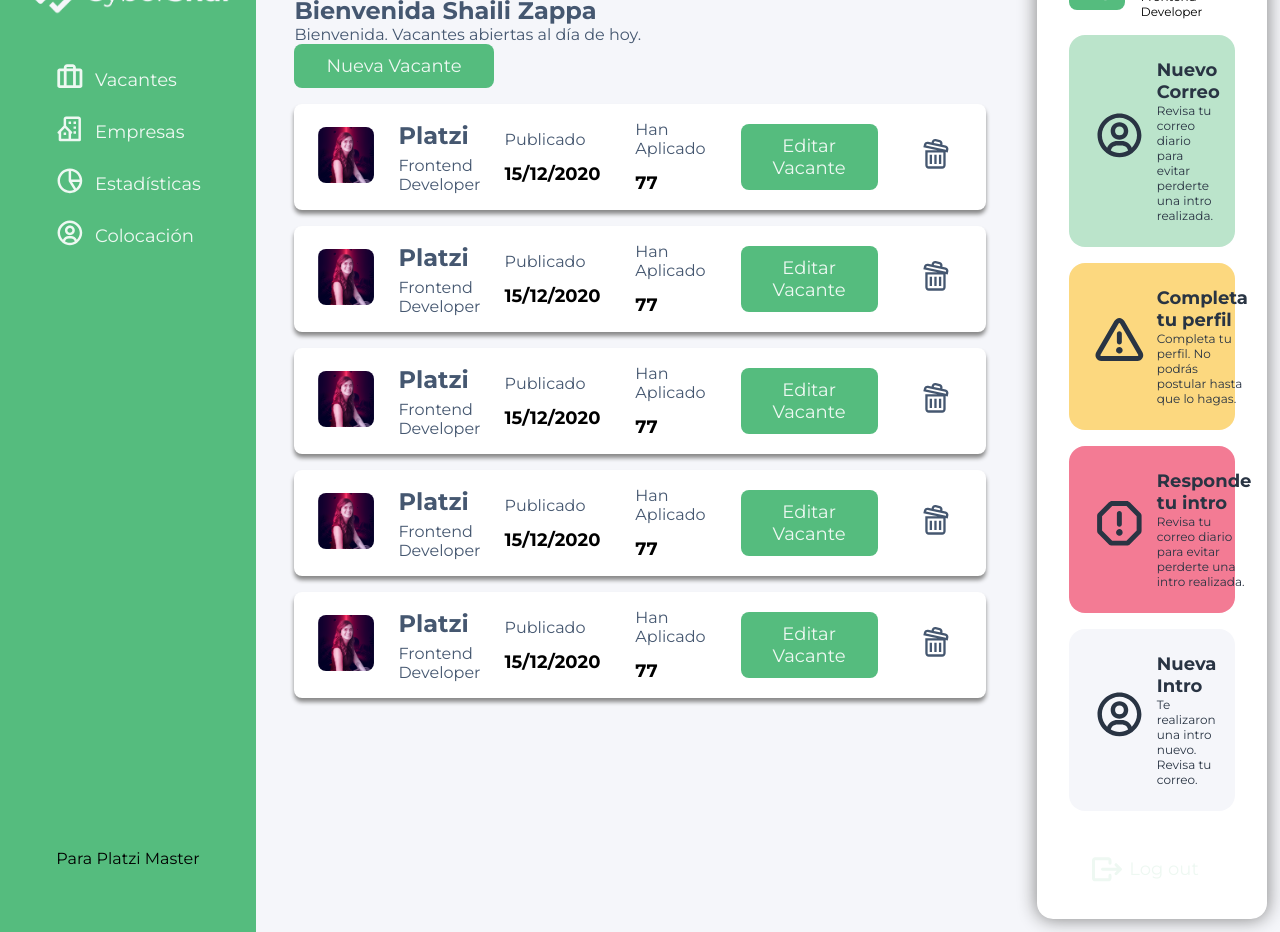
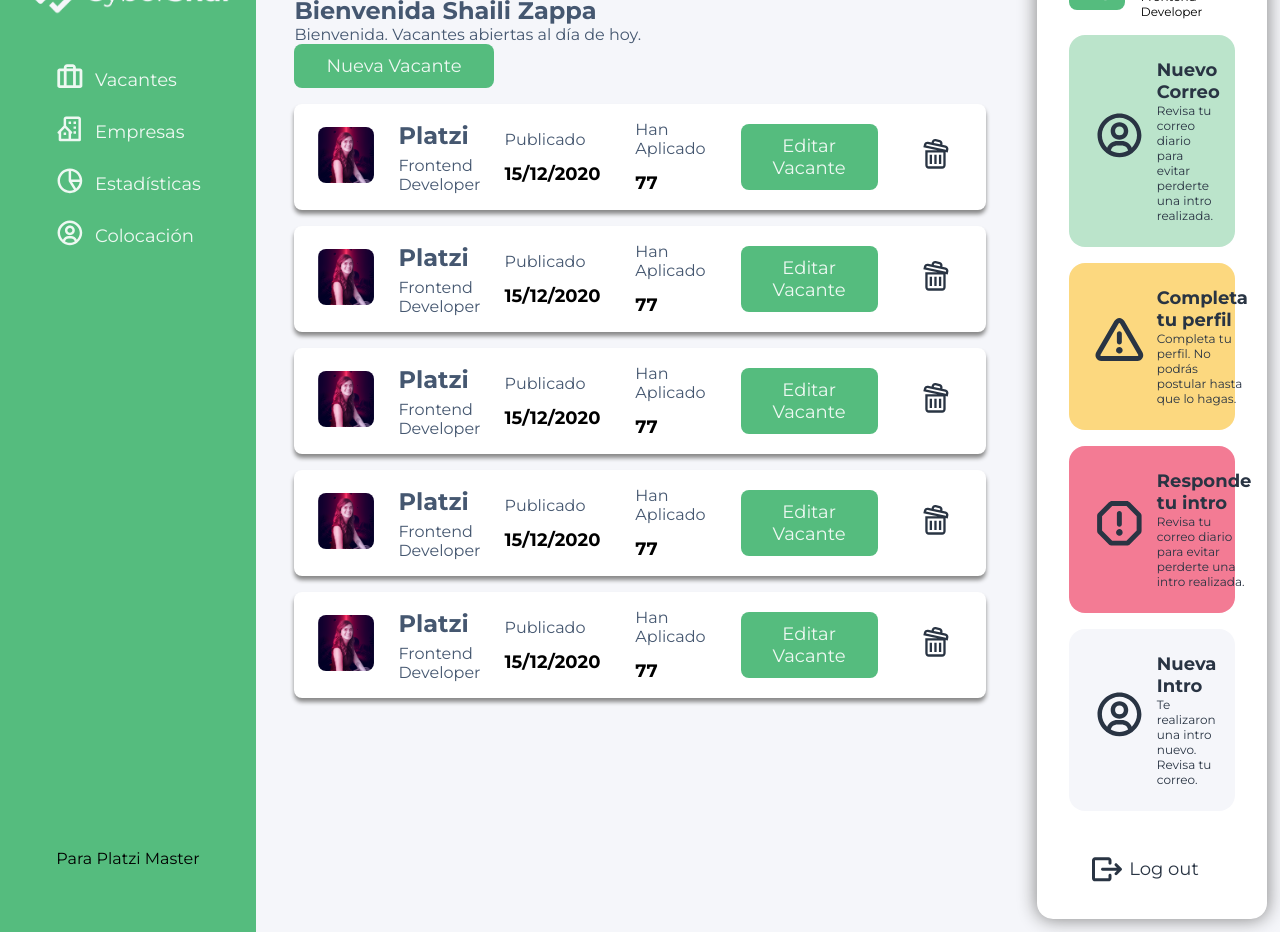
Before and after one commit to CyberShai/ui-cybershai, a React app: page /vacantes-admin in a window 1280 px wide. Shown: the part 100-1032 px from the top of the page. Built offline with nearby package versions, Linux system fonts and the light colour scheme.

Commit message:
FIX: SideBar height

```diff
--- a/src/atomic/atoms/IconText/IconText.scss
+++ b/src/atomic/atoms/IconText/IconText.scss
@@ -8,7 +8,7 @@
   margin-right: 16px;
   display: flex;
   align-items: center;
-  color: $secondary-dark;
+  color: $secondary-darkest;
 }
 .icon-text__primary {
   margin-right: 16px;
--- a/src/atomic/organisms/Panel/Panel.js
+++ b/src/atomic/organisms/Panel/Panel.js
@@ -49,7 +49,7 @@
           icon="logout"
           text="Log out"
           link="/vacantes-admin"
-          color="white"
+          color="dark"
         />
       </div>
     </section>
--- a/src/atomic/organisms/SideBar/SideBar.scss
+++ b/src/atomic/organisms/SideBar/SideBar.scss
@@ -4,7 +4,7 @@
   justify-content: space-between;
   align-items: center;
   width: 100%;
-  height: 100%;
+  min-height: 100vh;
   padding: 25% 5%;
   background-color: $primary;
   &-logo {
```
